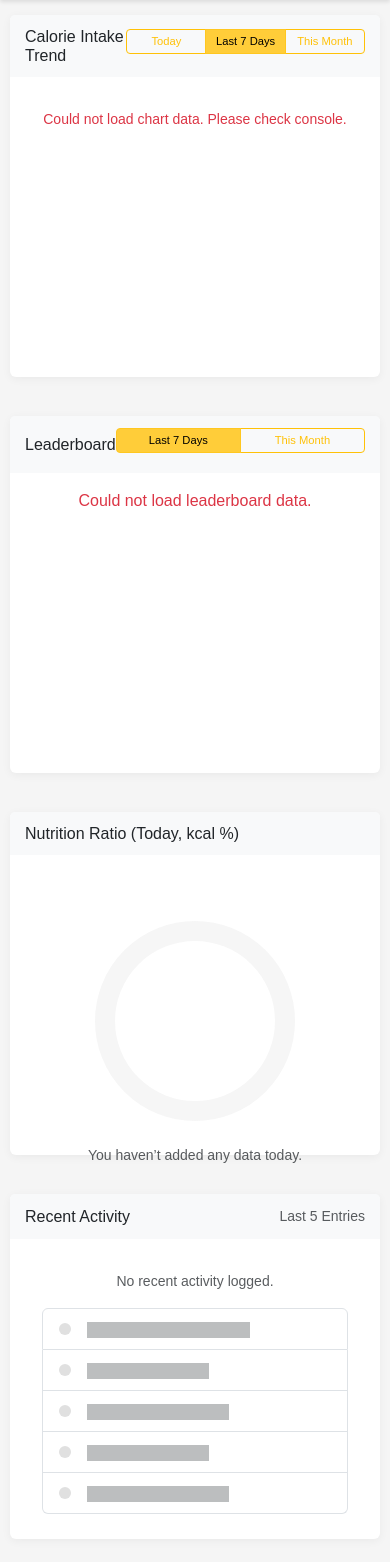
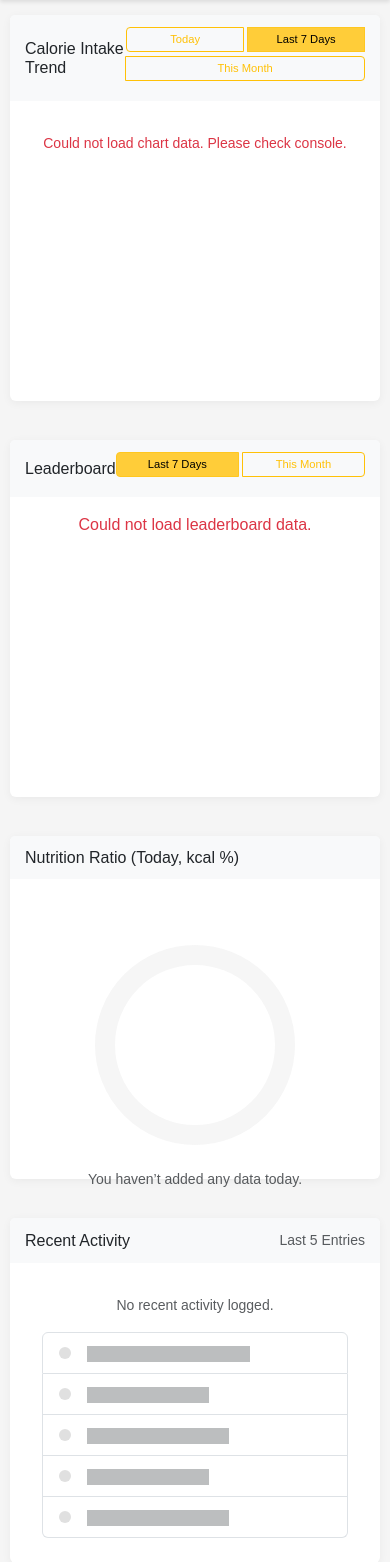
Before and after one commit to ocele/CITS5505, a Flask app: template app/templates/dashboard_home.html in a window 390 px wide. Shown: the part 54-1616 px from the top of the page. Run offline with Flask 3, Linux system fonts and the light colour scheme; the template is opened without the code that fills it, so the values that code supplies are empty; some libraries are stand-ins or nearby versions.

Commit message:
Organize medium screen size content, fix close button displayed on descktop size

```diff
--- a/app/static/style_dashboard.css
+++ b/app/static/style_dashboard.css
@@ -307,6 +307,23 @@ body {
 /* 响应式布局调整 */
 /* ======================= */
 
+
+@media (max-width: 999px) {
+    .row.row-cols-1.row-cols-md-2 {
+      flex-direction: column;
+    }
+
+    .row.row-cols-1.row-cols-md-2 > .col,
+    .row.row-cols-1.row-cols-md-2 > [class^="col-"] {
+      width: 100% !important;
+      max-width: 100% !important;
+    }
+  }
+
+.sidebar-close {
+    display: none;
+  }
+
 /* 大屏幕设备 (992px-1199px) */
 @media (max-width: 1199px) {
     .sidebar {
@@ -598,19 +615,26 @@ body {
         grid-template-columns: repeat(2, 1fr);
     }
 
-    /* 调整按钮组样式，使其更适合小屏幕 */
+    /* 按钮组容器：强制并排、允许自动换行 */
     .btn-group.calorie-trend-toggle,
     .btn-group.leaderboard-toggle {
-        flex-direction: row;
-        width: 100%;
-        margin-bottom: 8px;
+    display: flex;
+    flex-wrap: wrap;          /* 允许换行 */
+    gap: 4px;                 /* 按钮间距 */
+    width: 100%;
+    margin-bottom: 8px;
     }
 
+    /* 单个按钮：自适应宽度但不被内容撑破 */
     .btn-group.calorie-trend-toggle .btn,
     .btn-group.leaderboard-toggle .btn {
-        flex: 1;
-        padding: 0.2rem 0.4rem;
-        font-size: 0.7rem;
+    flex: 1 1 48%;
+    padding: 0.2rem 0.4rem;
+    font-size: 0.7rem;
+    min-width: 0;
+    white-space: nowrap;
+    text-overflow: ellipsis;
+    overflow: hidden;
     }
 
     /* 调整卡片标题和内容的间距 */
```
